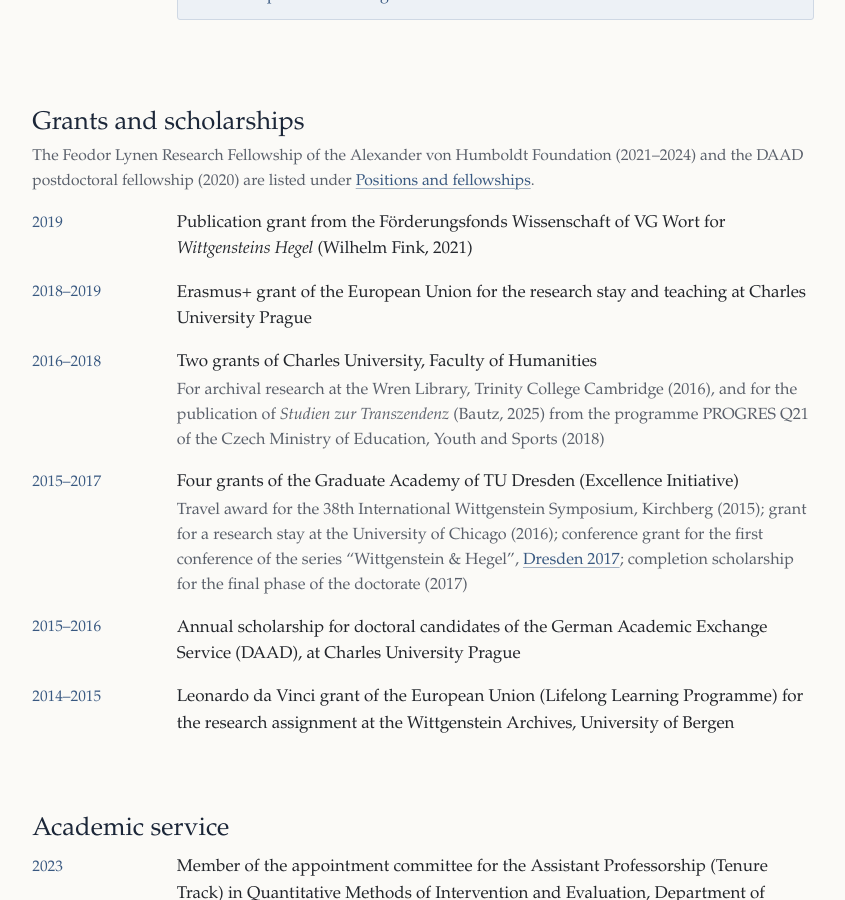
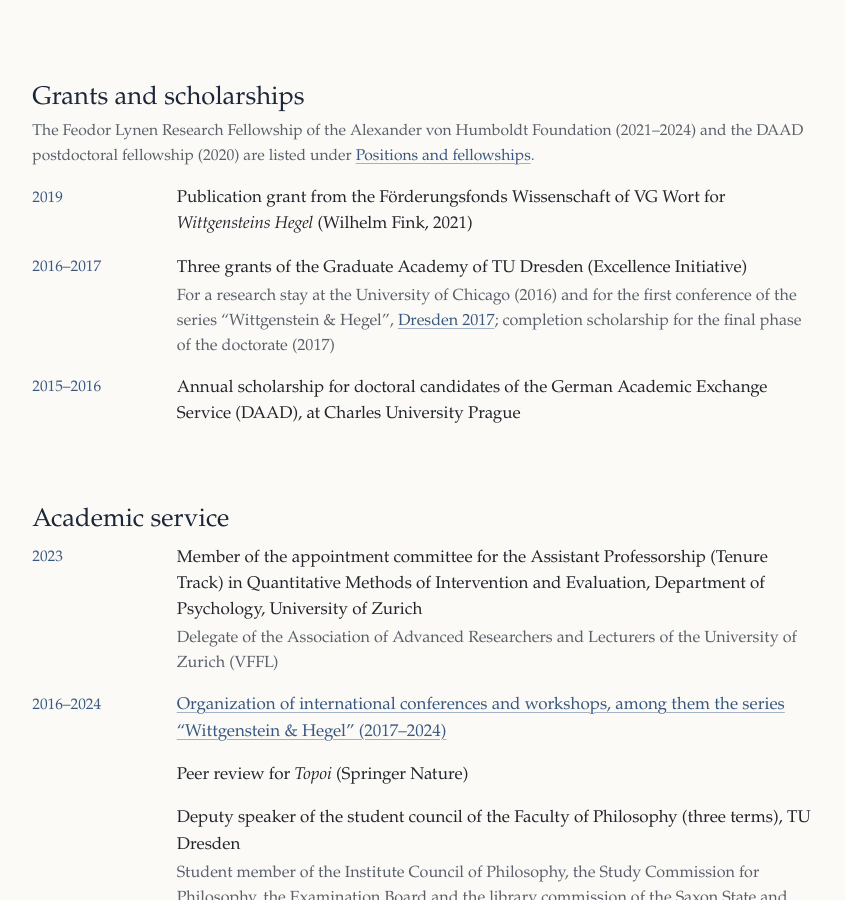
Before and after one commit to dralexanderberg/website, a Jekyll site: the page built from cv/index.html, in a window 1280 px wide and 900 px high, scrolled down 3109 px. Shown: the whole window, without its empty margins (68-913 px from the left). Built offline with Jekyll 4.4.1, drawn with Linux system fonts in a browser that asks for light colours; some of the changed text lies outside the part shown.

Commit message:
CV: a selection of grants on the public page
- "Grants and scholarships" now shows a selection: competitive grants with a
  recognizable name (VG Wort 2019; three grants of the Graduate Academy of
  TU Dresden, Excellence Initiative, 2016–2017; DAAD doctoral scholarship
  2015–2016), with the pointer to the Lynen and DAAD postdoctoral fellowships
- Mobility and travel grants, the small grants of Charles University and the
  regular doctoral scholarship stay off the website; the research stays and
  positions they funded remain listed
- cv.yml and README: the selection rule, and that the complete list is kept
  privately because the repository is public

Co-Authored-By: Claude Opus 5.5 <noreply@anthropic.com>
Claude-Session: https://claude.ai/code/session_01DaTNutaFvg9aFZdq3qhdu7

```diff
--- a/_data/cv.yml
+++ b/_data/cv.yml
@@ -1,6 +1,6 @@
 # CV – shown on /cv/ ("CV" in the menu). Every list: newest first (add new entries at the top).
-# Postdoctoral fellowships stand under "positions"; all other grants and scholarships under
-# "grants" (without amounts).
+# Postdoctoral fellowships stand under "positions"; a selection of further grants and
+# scholarships under "grants" (without amounts).
 # Memberships stay in memberships.yml; publications, talks and conferences are counted
 # from their own files and linked.
 #
@@ -62,7 +62,7 @@ education:
 - years: "2018"
   title: Dr. phil., *summa cum laude*
   place: TU Dresden and Charles University Prague (joint doctorate, cotutelle)
-  note: "Thesis: *Absolutes Wissen und Grundlose Gewissheit – Hegel und Wittgenstein*, published as *Wittgensteins Hegel* (2021). Supervisors: Thomas Rentsch and Hans Rainer Sepp. Doctoral scholarship of Charles University, 2015–2018"
+  note: "Thesis: *Absolutes Wissen und Grundlose Gewissheit – Hegel und Wittgenstein*, published as *Wittgensteins Hegel* (2021). Supervisors: Thomas Rentsch and Hans Rainer Sepp"
 
 - years: "2013"
   title: Magister Artium in Philosophy
@@ -215,9 +215,11 @@ teaching:
         - "Thomas Rentsch: *Heidegger und Wittgenstein*, Stuttgart: Klett-Cotta 2003"
         - "Ray Monk: *Wittgenstein. Das Handwerk des Genies*, Stuttgart 2004"
 
-# All grants and scholarships acquired, newest first, without amounts; several grants of one
-# funder in one entry. The postdoctoral fellowships stand under "positions" and are named in
-# grants_note, which appears above this list.
+# A selection: competitive grants and scholarships with a recognizable name, newest first,
+# without amounts; several grants of one funder in one entry. Smaller support (mobility and
+# travel grants, the regular doctoral scholarship) stays off the website; the complete list
+# is kept privately, outside this public repository. The postdoctoral fellowships stand
+# under "positions" and are named in grants_note, which appears above this list.
 grants_note: "The Feodor Lynen Research Fellowship of the Alexander von Humboldt Foundation (2021–2024) and the DAAD postdoctoral fellowship (2020) are listed under [Positions and fellowships](#positions)."
 
 grants:
@@ -225,22 +227,12 @@ grants:
 - years: "2019"
   title: Publication grant from the Förderungsfonds Wissenschaft of VG Wort for *Wittgensteins Hegel* (Wilhelm Fink, 2021)
 
-- years: 2018–2019
-  title: Erasmus+ grant of the European Union for the research stay and teaching at Charles University Prague
-
-- years: 2016–2018
-  title: Two grants of Charles University, Faculty of Humanities
-  note: "For archival research at the Wren Library, Trinity College Cambridge (2016), and for the publication of *Studien zur Transzendenz* (Bautz, 2025) from the programme PROGRES Q21 of the Czech Ministry of Education, Youth and Sports (2018)"
-
-- years: 2015–2017
-  title: Four grants of the Graduate Academy of TU Dresden (Excellence Initiative)
-  note: "Travel award for the 38th International Wittgenstein Symposium, Kirchberg (2015); grant for a research stay at the University of Chicago (2016); conference grant for the first conference of the series “Wittgenstein & Hegel”, [Dresden 2017](/conferences/#dresden-2017); completion scholarship for the final phase of the doctorate (2017)"
+- years: 2016–2017
+  title: Three grants of the Graduate Academy of TU Dresden (Excellence Initiative)
+  note: "For a research stay at the University of Chicago (2016) and for the first conference of the series “Wittgenstein & Hegel”, [Dresden 2017](/conferences/#dresden-2017); completion scholarship for the final phase of the doctorate (2017)"
 
 - years: 2015–2016
   title: Annual scholarship for doctoral candidates of the German Academic Exchange Service (DAAD), at Charles University Prague
-
-- years: 2014–2015
-  title: Leonardo da Vinci grant of the European Union (Lifelong Learning Programme) for the research assignment at the Wittgenstein Archives, University of Bergen
 
 service:
 
```
Also changed, not shown: README.md.
